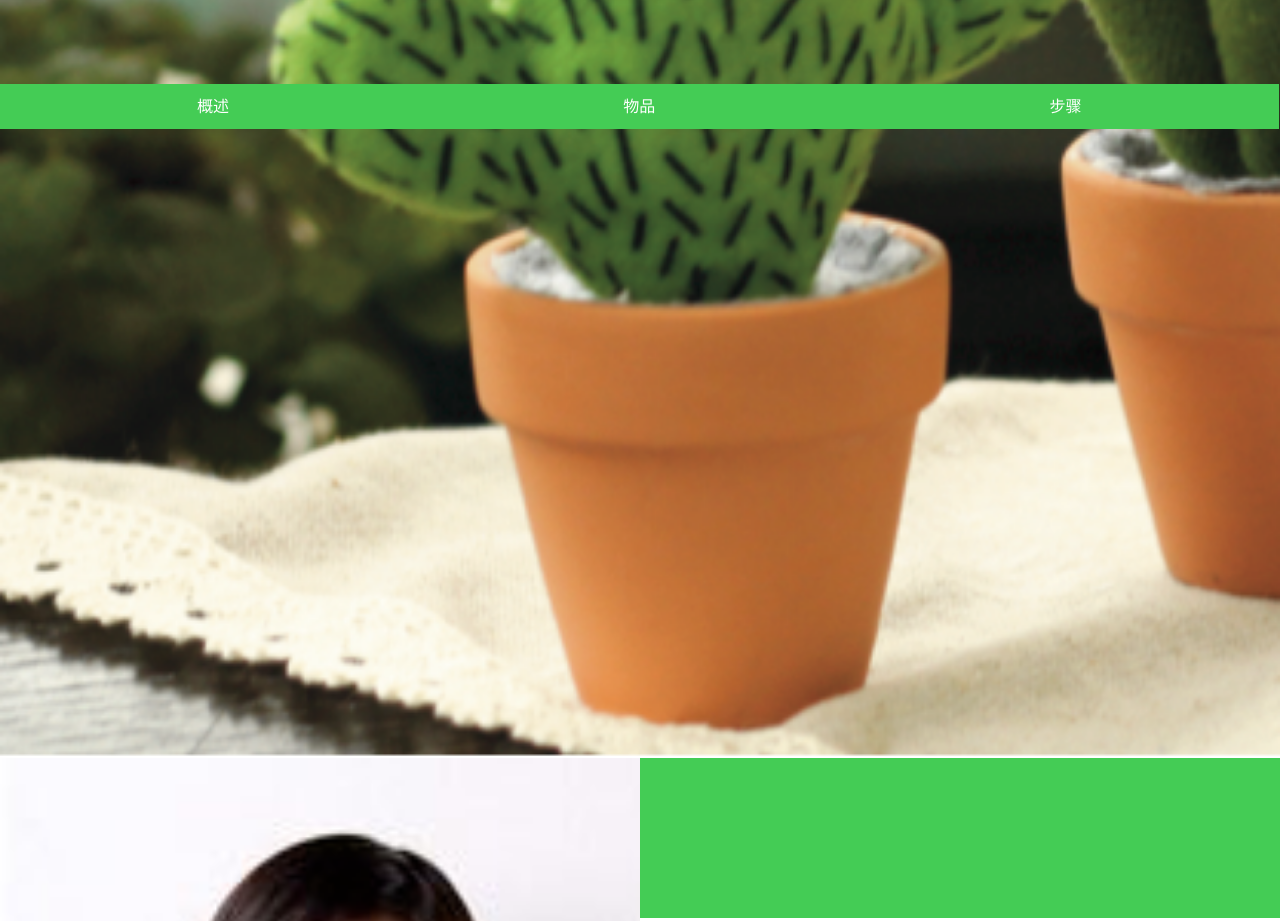
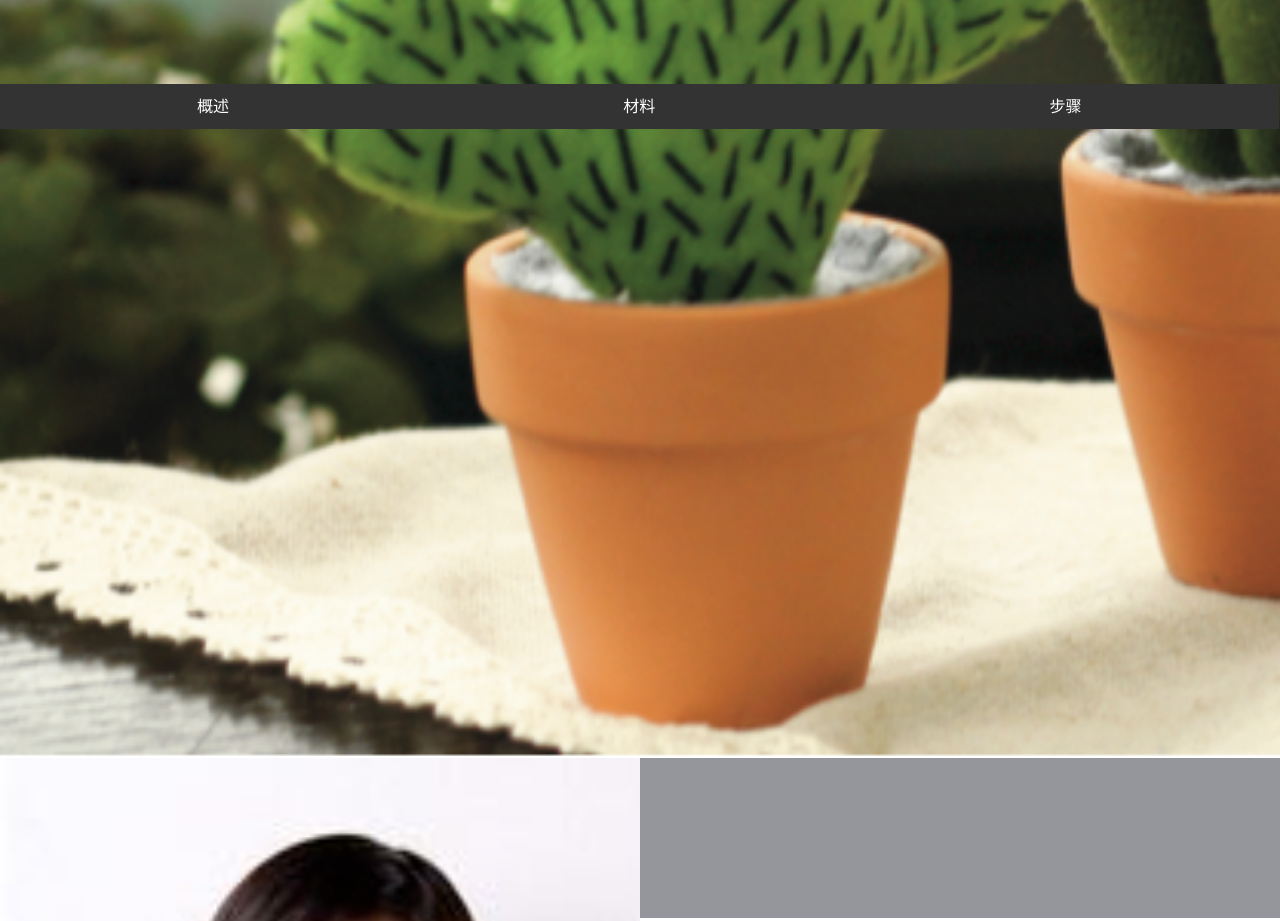
Before and after one commit to slocy/jiangbook-demo, a plain HTML site: page stuff.html in a window 1280 px wide. Shown: the part 671-1592 px from the top of the page. Drawn offline with nearby package versions, Linux system fonts and the light colour scheme.

Commit message:
Update the demo

```diff
--- a/css/demo.css
+++ b/css/demo.css
@@ -24,7 +24,7 @@ a{
 .header{height:0;}
 
 .stuff-detail{
-	background-color: #4c5;
+	background-color: #94969b;
 	width:50%;
 	float:left;
 	height:160px;
@@ -123,7 +123,7 @@ a{
 	height: 65px;
 	text-align: center;
 	padding-top: 15px;
-	background-color: #4c5;
+	background-color: #94969b;
 }
 
 .stuff-artisan .stuff-artisan-name{
@@ -207,7 +207,7 @@ a{
 	height:45px;
 	list-style-type: none;
 	text-align: center;
-	background-color: #4c5;
+	background-color: #333;
 }
 
 .footer > .footer-menu li > a{
--- a/stuff.html
+++ b/stuff.html
@@ -203,7 +203,7 @@
                     <a href="#summary">概述</a>
                 </li>
                 <li>
-                    <a href="#items">物品</a>
+                    <a href="#items">材料</a>
                 </li>
                 <li>
                     <a href="#steps">步骤</a>
```
